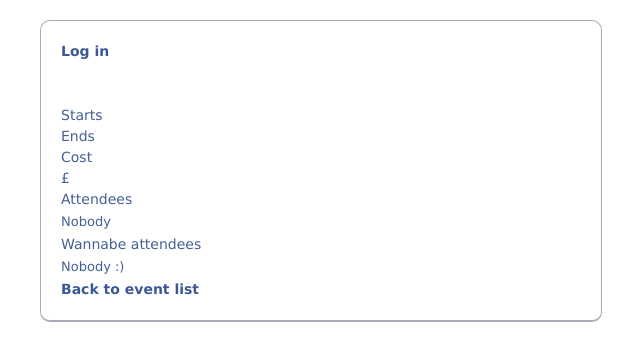
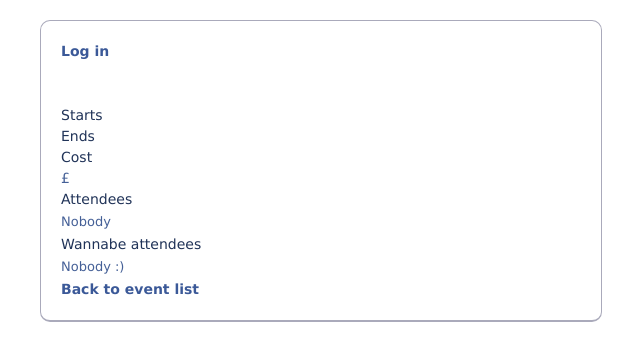
Before and after one commit to bensums/subaqua-site, a Django app: template events/templates/events/detail.html in a window 1280 px wide. Shown: the top 361 px of the page, without its empty margins (319-959 px from the left). Run offline with Django 3.2, Linux system fonts and the light colour scheme; the template is opened without the code that fills it, so the values that code supplies are empty; some libraries are stand-ins or nearby versions.

Commit message:
Some design.

```diff
--- a/ueasa-events/static/base.css
+++ b/ueasa-events/static/base.css
@@ -97,6 +97,10 @@ ol.event-list .event .time-column {
   width: 33%;
 }
 
+dd {
+  color: #203358;
+}
+
 /* ------------------------------------------ */
 
 /* =header
```
